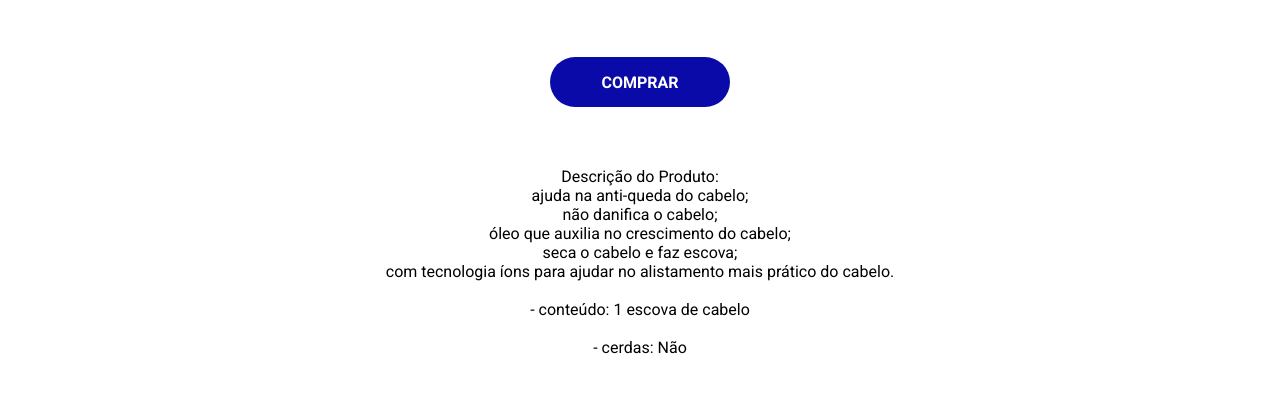
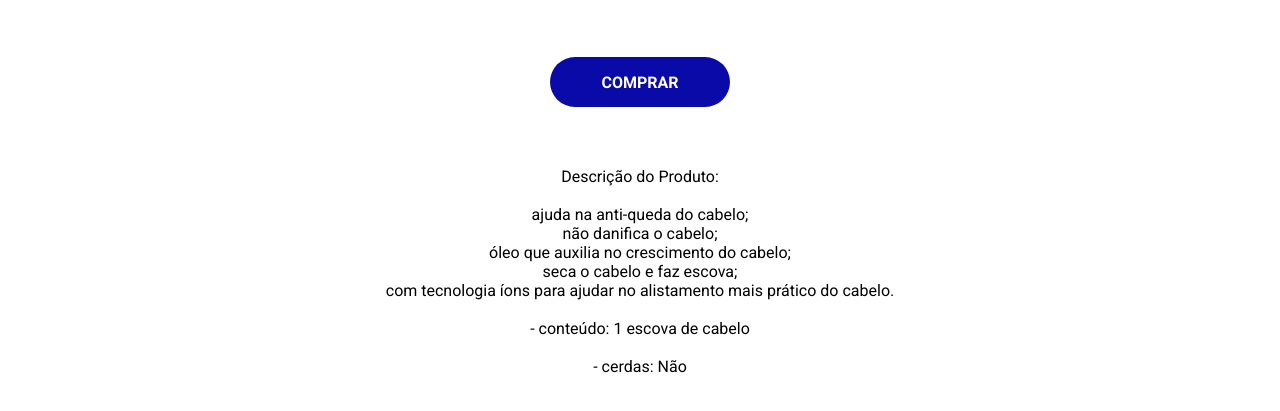
Before and after one commit to lucasnovell/escovadecabelo, a plain HTML site: page index.html in a window 1280 px wide. Shown: the part 509-920 px from the top of the page. Drawn offline with Linux system fonts and the light colour scheme.

Commit message:
Update index.html

```diff
--- a/index.html
+++ b/index.html
@@ -54,7 +54,7 @@
     </section>
 
     <section class="descrip">
-      <p>Descrição do Produto: <br>
+      <p>Descrição do Produto: <br> <br>
 
 ajuda na anti-queda do cabelo;<br>
         não danifica o cabelo; <br>
```
